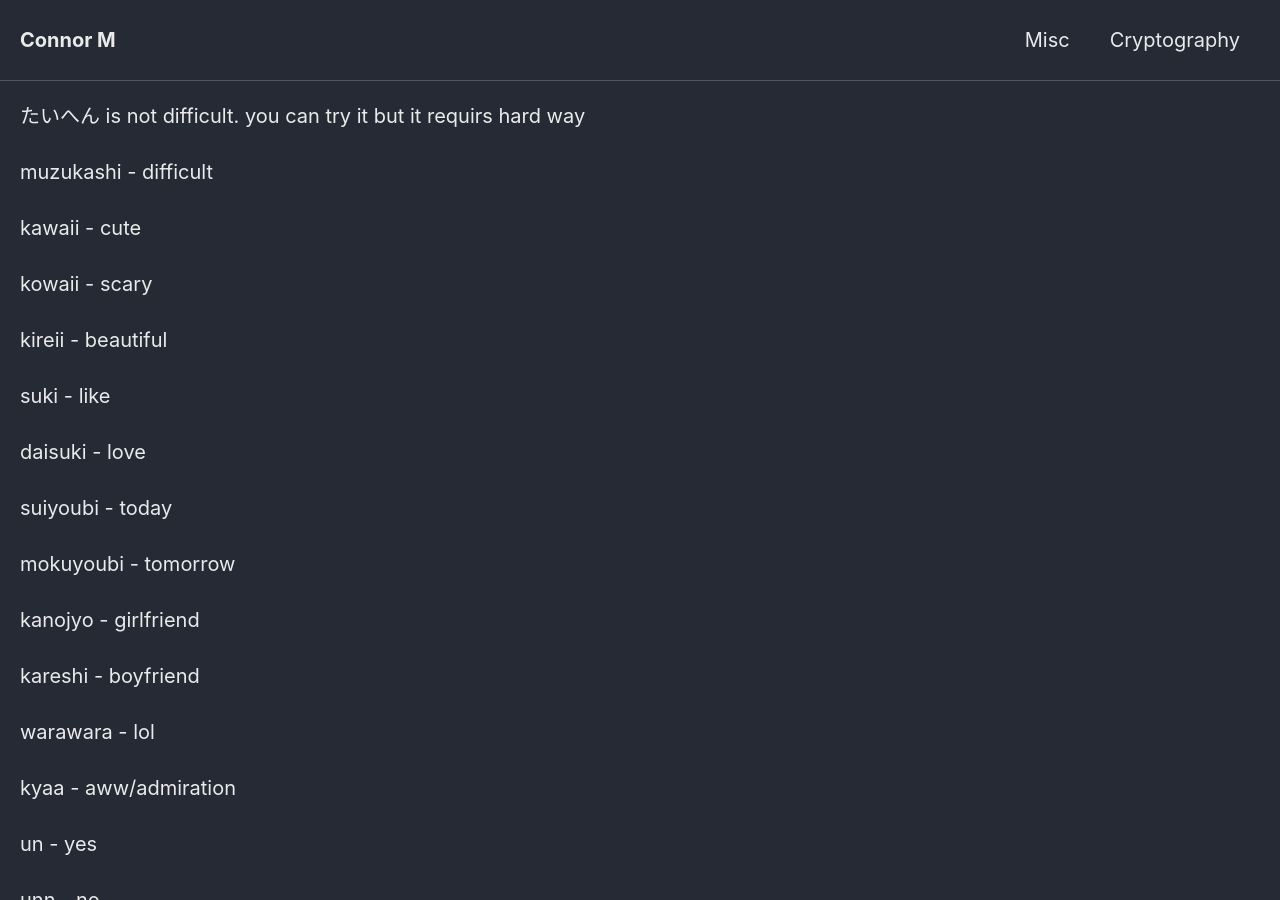
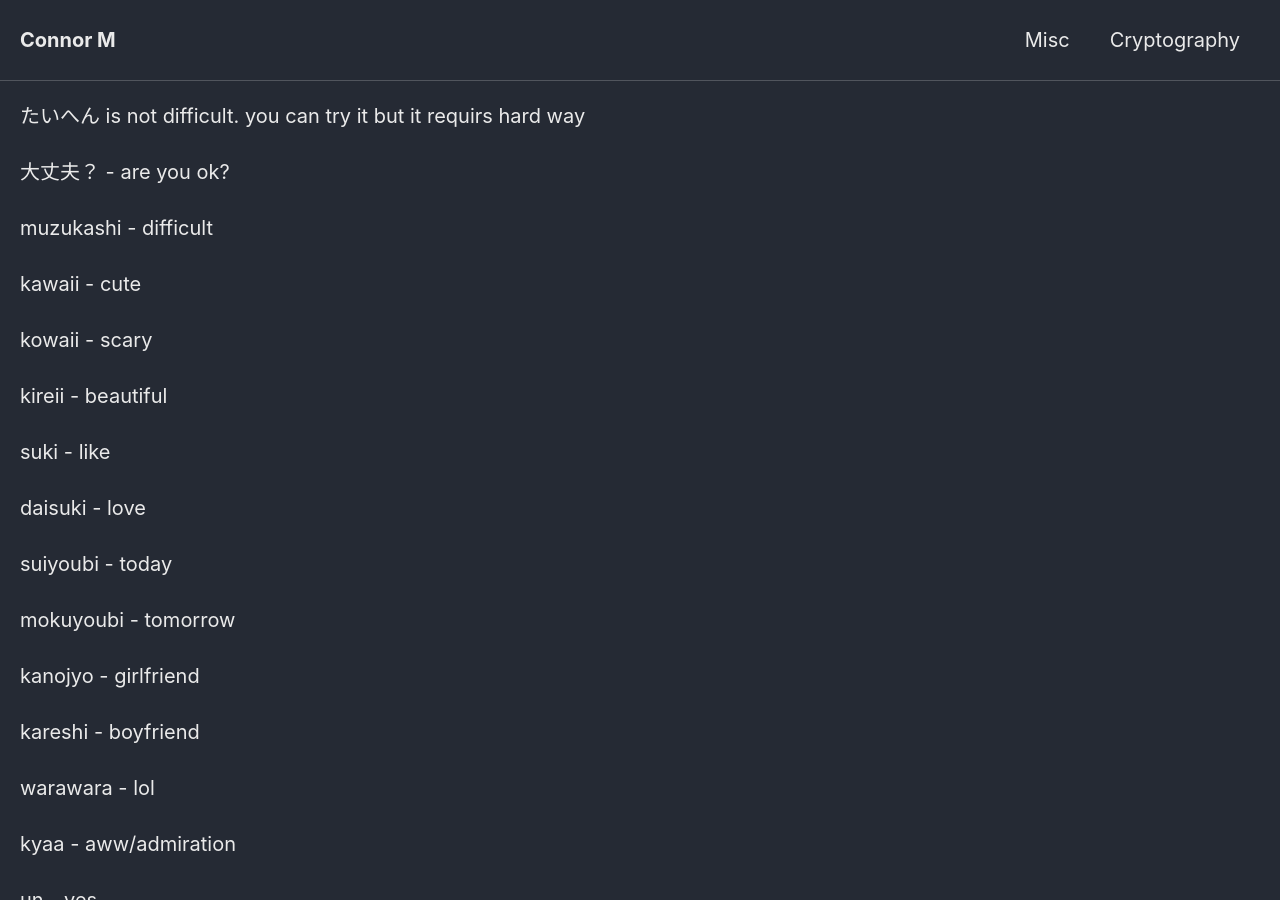
Before and after one commit to Connor-McCartney/Connor-McCartney.github.io, a Jekyll site: the page built from _pages/misc/japanese.md, in a window 1280 px wide and 900 px high. Built offline with Jekyll 4.4.1, drawn with Linux system fonts in a browser that asks for light colours; cached includes are drawn as plain includes; our own code applies the rules of GitHub Pages for plain Markdown files.

Commit message:
Update japanese.md

```diff
--- a/_pages/misc/japanese.md
+++ b/_pages/misc/japanese.md
@@ -1,4 +1,7 @@
 たいへん is not difficult. you can try it but it requirs hard way
+
+
+大丈夫？ -  are you ok?
 
 muzukashi - difficult
 
```
